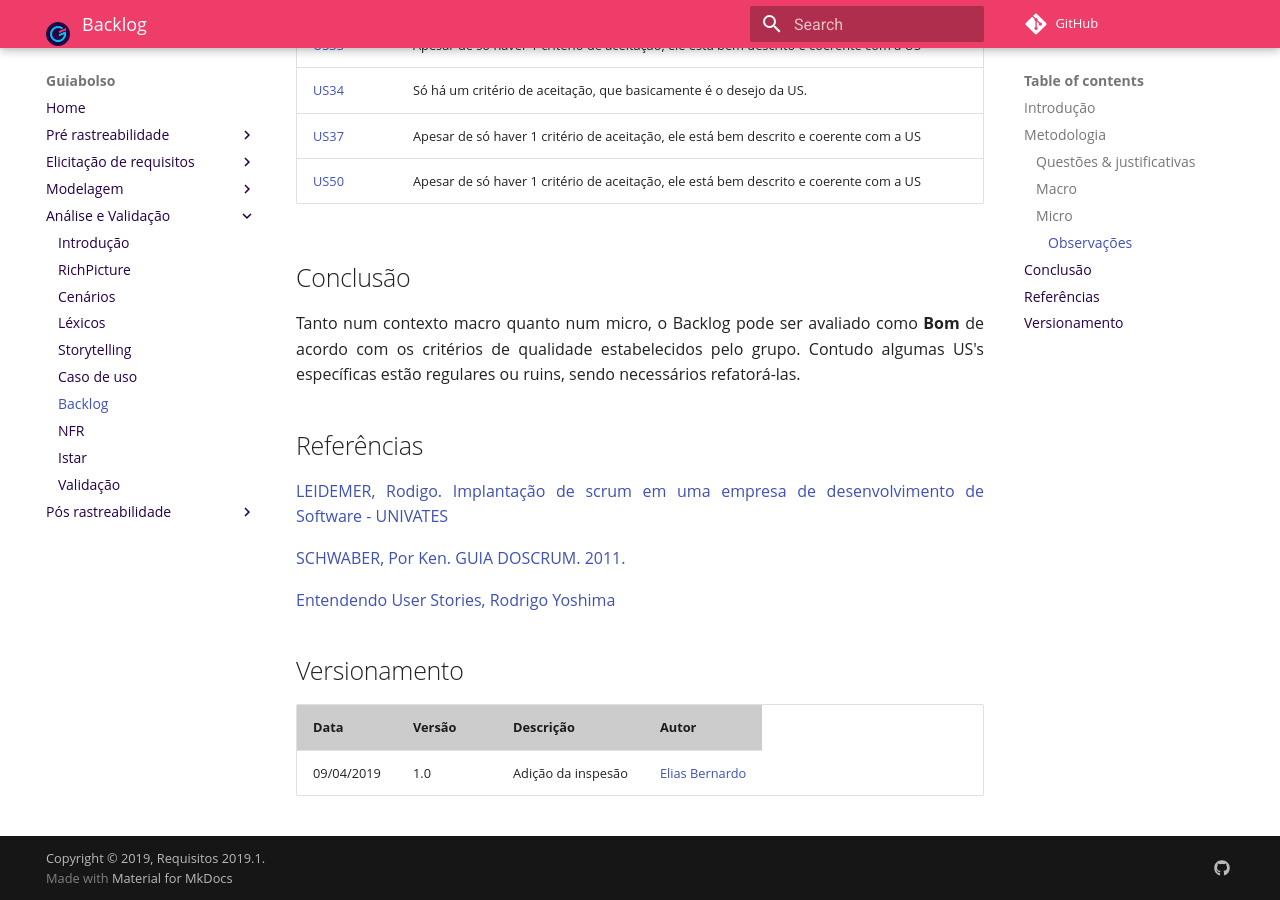
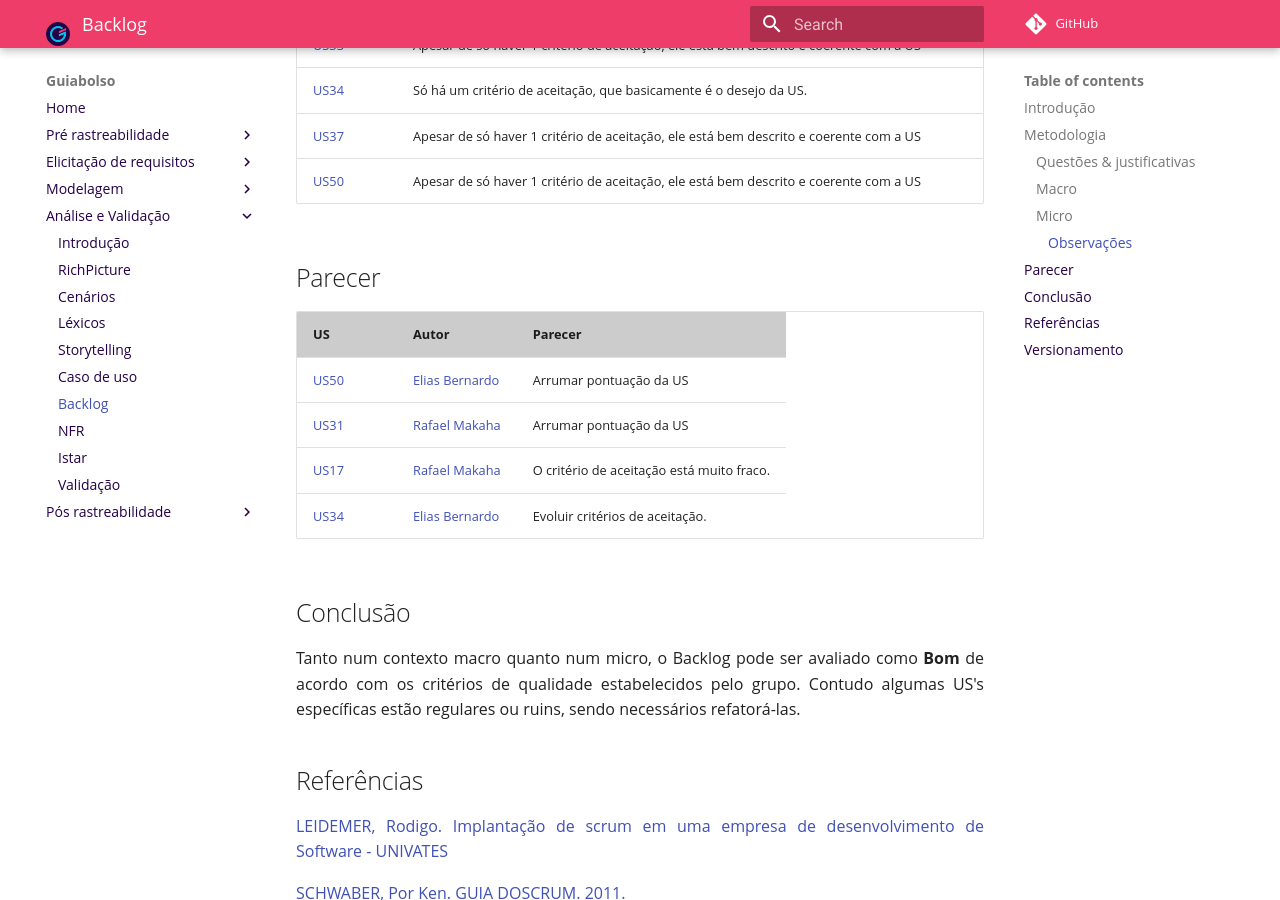
Before and after one commit to fga-disciplinas/2019.1-Guia-Bolso, an MkDocs documentation site: the page built from docs/analise/analise_backlog.md, in a window 1280 px wide and 900 px high, scrolled down 7282 px. Built offline with MkDocs 1.6.1 and Material for MkDocs 9.7.7, drawn with Linux system fonts in a browser that asks for light colours; emoji names are drawn with the system emoji font; comment, search, counter and statistics services are not loaded; old or Windows-style settings are respelled for this version of MkDocs.

Commit message:
Adicionando pareceres em iEstrela e Backlog.
Signed-off-by: Rafael Makaha <rafael.makaha@gmail.com>

```diff
--- a/docs/analise/analise_backlog.md
+++ b/docs/analise/analise_backlog.md
@@ -147,6 +147,15 @@ Para a avaliação individual das US's foram elaboradas 5 perguntas. Elas serão
 | [US37](../../modelagem/backlog/#us37-ignorar-uma-transacao) |Apesar de só haver 1 critério de aceitação, ele está bem descrito e coerente com a US|
 | [US50](../../modelagem/backlog/#us50-gastos-do-usuario)  |Apesar de só haver 1 critério de aceitação, ele está bem descrito e coerente com a US |
 
+## Parecer
+
+| **US** | **Autor** | **Parecer**|
+|--|--|--|
+|[US50](../../modelagem/backlog/#us50-gastos-do-usuario)| [Elias Bernardo](https://github.com/ebmm01)| Arrumar pontuação da US |
+|[US31](../../modelagem/backlog/#us31-privacidade-de-dados)| [Rafael Makaha](https://github.com/rafaelmakaha)|Arrumar pontuação da US |
+|[US17](../../modelagem/backlog/#us17-fazer-logout)| [Rafael Makaha](https://github.com/rafaelmakaha)|O critério de aceitação está muito fraco. |
+|[US34](../../modelagem/backlog/#us34-seguranca-de-rede)| [Elias Bernardo](https://github.com/ebmm01)| Evoluir critérios de aceitação. |
+
 ## Conclusão
 
 Tanto num contexto macro quanto num micro, o Backlog pode ser avaliado como **Bom** de acordo com os critérios de qualidade estabelecidos pelo grupo. Contudo algumas US's específicas estão regulares ou ruins, sendo necessários refatorá-las.
```
Also changed, not shown: docs/analise/analise_istar.md (+9 -0 lines).
